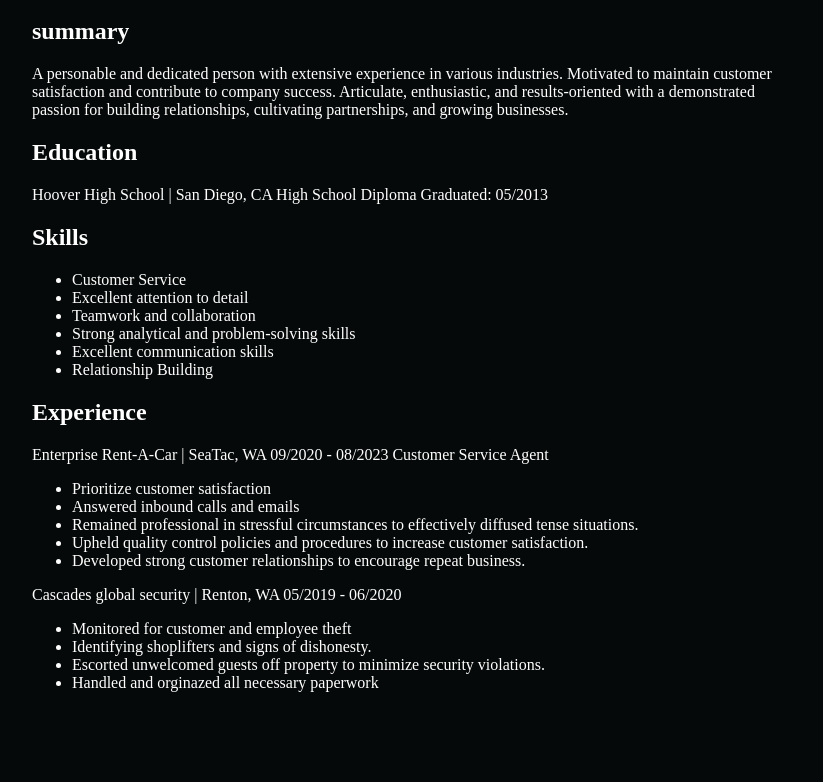
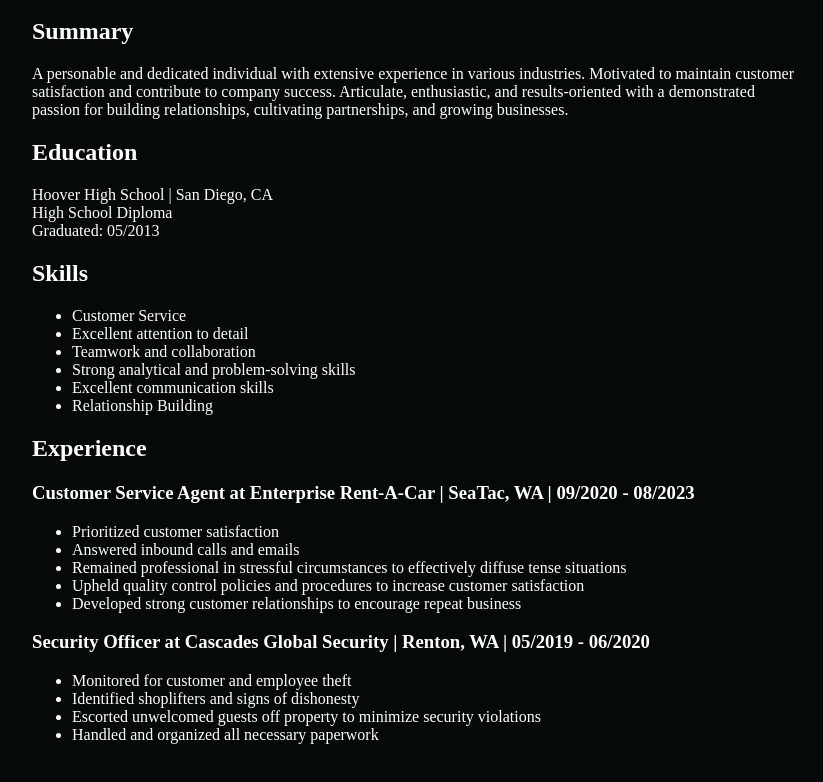
Before and after one commit to Alibashir22/Alibashir22.github.io, a plain HTML site: page index.html in a window 1280 px wide. Shown: the part 170-952 px from the top of the page, without its empty margins (224-1047 px from the left). Drawn offline with Linux system fonts and the light colour scheme.

Commit message:
Update index.html

```diff
--- a/index.html
+++ b/index.html
@@ -1,23 +1,20 @@
-<!Doctype html>
+<!DOCTYPE html>
 <html>
 <head>
   <meta charset="utf-8">
-  <meta name="viewprot" content="width=device-width">
+  <meta name="viewport" content="width=device-width">
   <title>Alibashir Ahmed Resume</title>
   <link rel="stylesheet" href="style.css" />
-
 </head>
-
 
 <body>
   <h1>Alibashir Ahmed</h1>
-    <h2>summary</h2>
-    <p> A personable and dedicated person with extensive experience in various industries. Motivated to maintain customer
-satisfaction and contribute to company success. Articulate, enthusiastic, and results-oriented with a demonstrated
-passion for building relationships, cultivating partnerships, and growing businesses.</p>
-   <body>
+  <h2>Summary</h2>
+  <p>A personable and dedicated individual with extensive experience in various industries. Motivated to maintain customer satisfaction and contribute to company success. Articulate, enthusiastic, and results-oriented with a demonstrated passion for building relationships, cultivating partnerships, and growing businesses.</p>
+
   <h2>Education</h2>
-  <p>Hoover High School | San Diego, CA High School Diploma Graduated: 05/2013<p/>
+  <p>Hoover High School | San Diego, CA<br>High School Diploma<br>Graduated: 05/2013</p>
+
   <h2>Skills</h2>
   <ul>
     <li>Customer Service</li>
@@ -27,22 +24,24 @@ passion for building relationships, cultivating partnerships, and growing busine
     <li>Excellent communication skills</li>
     <li>Relationship Building</li>
   </ul>
+
   <h2>Experience</h2>
-    <p>Enterprise Rent-A-Car | SeaTac, WA 09/2020 - 08/2023
-Customer Service Agent</p>
+
+  <h3>Customer Service Agent at Enterprise Rent-A-Car | SeaTac, WA | 09/2020 - 08/2023</h3>
   <ul>
-    <li>Prioritize customer satisfaction</li>
+    <li>Prioritized customer satisfaction</li>
     <li>Answered inbound calls and emails</li>
-  <li>Remained professional in stressful circumstances to effectively diffused tense situations.</li>
-  <li>Upheld quality control policies and procedures to increase customer satisfaction.</li>
-  <li>Developed strong customer relationships to encourage repeat business.</li>
+    <li>Remained professional in stressful circumstances to effectively diffuse tense situations</li>
+    <li>Upheld quality control policies and procedures to increase customer satisfaction</li>
+    <li>Developed strong customer relationships to encourage repeat business</li>
   </ul>
 
-    <p>Cascades global security | Renton, WA 05/2019 - 06/2020</p>
-
+  <h3>Security Officer at Cascades Global Security | Renton, WA | 05/2019 - 06/2020</h3>
   <ul>
     <li>Monitored for customer and employee theft</li>
-      <li>Identifying shoplifters and signs of dishonesty.</li>
-      <li>Escorted unwelcomed guests off property to minimize security violations.</li>
-      <li> Handled and orginazed all necessary paperwork</li>
+    <li>Identified shoplifters and signs of dishonesty</li>
+    <li>Escorted unwelcomed guests off property to minimize security violations</li>
+    <li>Handled and organized all necessary paperwork</li>
   </ul>
+</body>
+</html>
```
Lines whose indentation alone changed are shown as unchanged.
